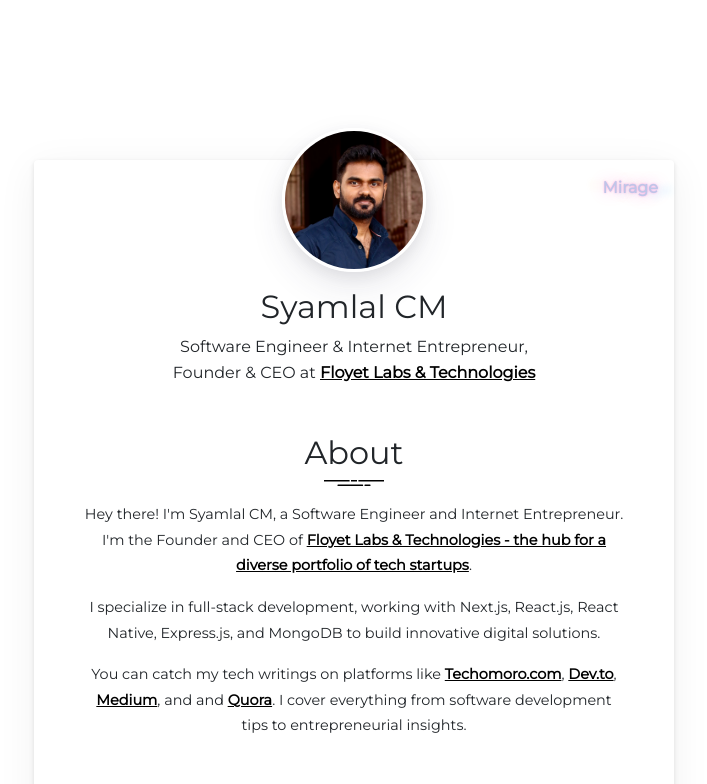
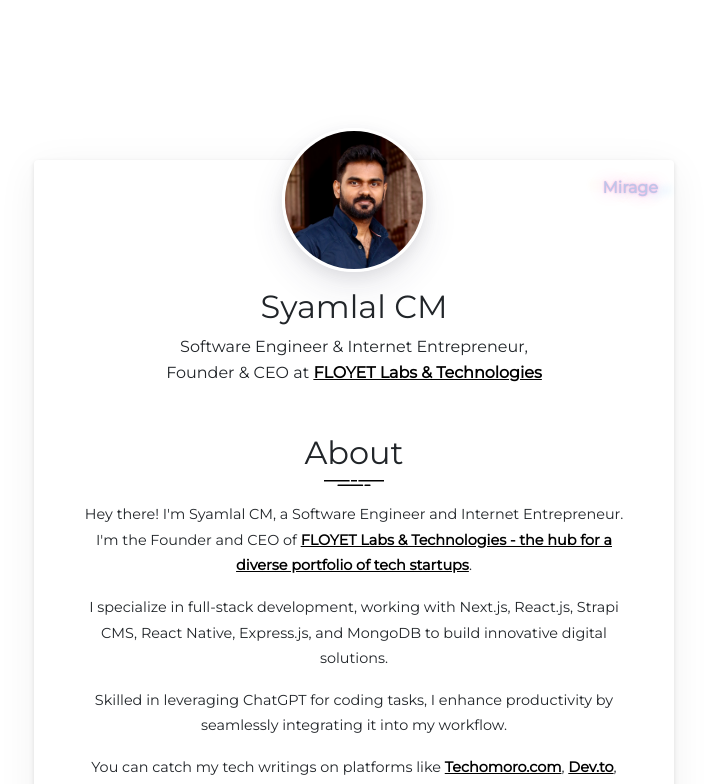
Before and after one commit to syamjayaraj/syam-me-website, a Next.js app: page / in a window 1280 px wide. Shown: the top 784 px of the page, without its empty margins (286-993 px from the left). Built offline with nearby package versions, Linux system fonts and the light colour scheme.

Commit message:
minor text changes

```diff
--- a/components/About.js
+++ b/components/About.js
@@ -9,15 +9,19 @@
         Hey there! I'm Syamlal CM, a Software Engineer and Internet
         Entrepreneur. I'm the Founder and CEO of{" "}
         <a href="https://floyet.com" target="_blank" rel="noreferrer">
-          Floyet Labs & Technologies - the hub for a diverse portfolio of tech
+          FLOYET Labs & Technologies - the hub for a diverse portfolio of tech
           startups
         </a>
         .
       </p>
       <p>
         I specialize in full-stack development, working with Next.js, React.js,
-        React Native, Express.js, and MongoDB to build innovative digital
-        solutions.
+        Strapi CMS, React Native, Express.js, and MongoDB to build innovative
+        digital solutions.
+      </p>
+      <p>
+        Skilled in leveraging ChatGPT for coding tasks, I enhance productivity
+        by seamlessly integrating it into my workflow.
       </p>
       <p>
         You can catch my tech writings on platforms like{" "}
--- a/components/Footer.js
+++ b/components/Footer.js
@@ -41,10 +41,10 @@
         <div className="copyright">
           <p className="top">
             Made with Love in God's own country | Powered by&nbsp;
-            <a href="https://floyet.com">Floyet</a>
+            <a href="https://floyet.com">FLOYET</a>
           </p>
           <p className="bottom">
-            Copyright © <a href="https://syam.me">Syam.me</a> 2024
+            Copyright © <a href="https://syam.me">SYAM.ME</a> 2024
           </p>
         </div>
       </div>
--- a/components/Header.js
+++ b/components/Header.js
@@ -12,7 +12,7 @@
         <br />
         Founder & CEO at{" "}
         <a href="https://floyet.com" target="_blank" rel="noreferrer">
-          Floyet Labs & Technologies
+          FLOYET Labs & Technologies
         </a>
       </p>
     </main>
```
